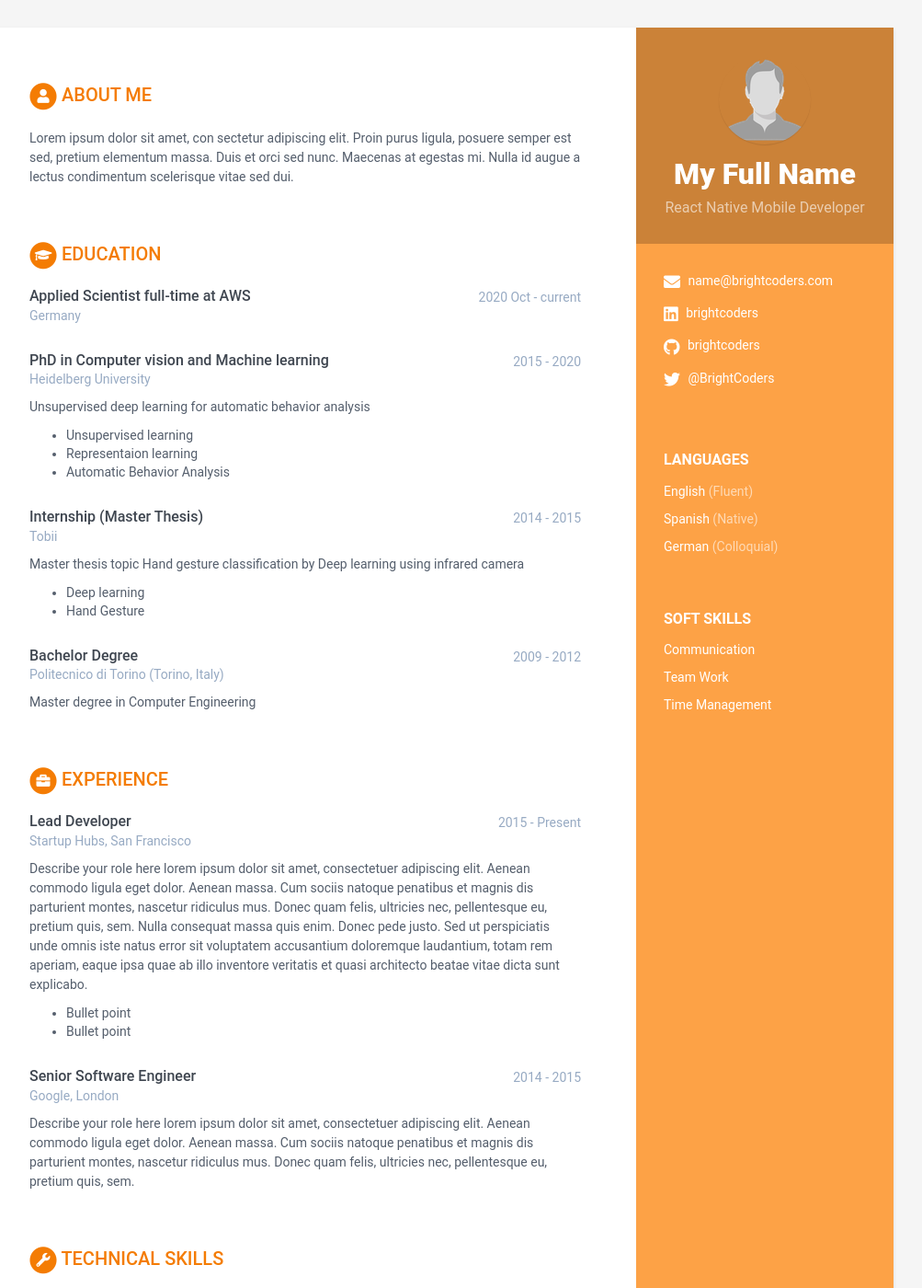
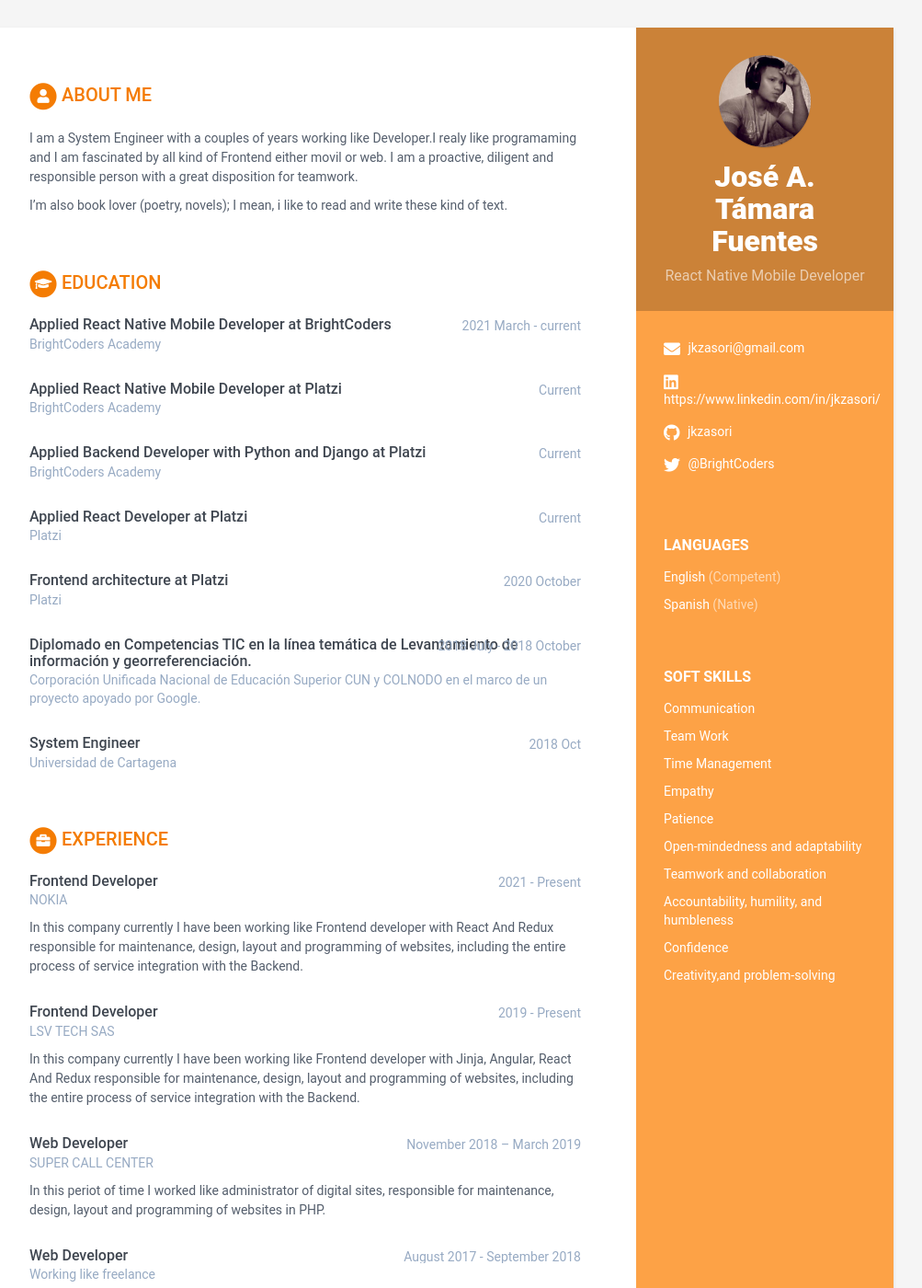
Before and after one commit to jkzasori/resume, a Jekyll site: the page built from index.html, in a window 1280 px wide and 1400 px high. Shown: the whole window at 92% size, without its empty margins (168-1171 px from the left). Built offline with Jekyll 4.4.1, drawn with Linux system fonts in a browser that asks for light colours; some of the changed text lies outside the part shown.

Commit message:
Curriculum Vitae

```diff
--- a/_data/data.yml
+++ b/_data/data.yml
@@ -7,19 +7,19 @@ sidebar:
   education: False # NO MODIFICAR
 
   # Profile information
-  name: My Full Name # Nombre completo
+  name: José A. Támara Fuentes # Nombre completo
   tagline: React Native Mobile Developer # React Native Mobile Developer ó Ruby on Rails Web Developer Según sea el caso
   avatar: profile.png # Colocar una imagen con tu foto de 100x100 pixels dentro de /assets/images
 
   # Actualiza tus datos de contacto
-  email: name@brightcoders.com
+  email: jkzasori@gmail.com
   phone:
   website: # No agregar http://
-  linkedin: brightcoders
-  github: brightcoders
+  linkedin: https://www.linkedin.com/in/jkzasori/
+  github: jkzasori
   gitlab:
   bitbucket:
-  twitter: '@BrightCoders'
+  twitter: "@BrightCoders"
   stack-overflow: # Number/Username, e.g. 123456/alandoe
   codewars:
   goodreads: # Number-Username, e.g. 123456-alandoe
@@ -27,13 +27,10 @@ sidebar:
   # Actualiza según los idiomas y nieles que tienes. Agrega o Elimina según sea necesario.
   languages:
     - idiom: English
-      level: Fluent # Utiliza el resultado de tu examen oficial, o el nivel de acuerdo al modelo Dreyfus
+      level: Competent # Utiliza el resultado de tu examen oficial, o el nivel de acuerdo al modelo Dreyfus
 
     - idiom: Spanish
       level: Native # Utiliza el resultado de tu examen oficial, o el nivel de acuerdo al modelo Dreyfus
-
-    - idiom: German
-      level: Colloquial
 
   # Registra aquí tus soft skills. Agrega o elimina según sea necesario
   interests:
@@ -46,71 +43,103 @@ sidebar:
     - item: Time Management
       link: # dejar en blanco
 
+    - item: Empathy
+      link: # dejar en blanco
+
+    - item: Patience
+      link: # dejar en blanco
+
+    - item: Open-mindedness and adaptability
+      link: # dejar en blanco
+
+    - item: Teamwork and collaboration
+      link: # dejar en blanco
+
+    - item: Accountability, humility, and humbleness
+      link: # dejar en blanco
+
+    - item: Confidence
+      link: # dejar en blanco
+
+    - item: Creativity,and problem-solving
+      link: # dejar en blanco
+
 # Registra aquí un resumen de tu perfil
 career-profile:
   title: About Me # NO MODIFICAR
   summary: |
-    Lorem ipsum dolor sit amet, con sectetur adipiscing elit. Proin purus ligula, posuere semper est sed, pretium elementum massa. Duis et orci sed nunc. Maecenas at egestas mi. Nulla id augue a lectus condimentum scelerisque vitae sed dui.
+    I am a System Engineer with a couples of years working like Developer.I realy like programaming and I am fascinated by all kind of Frontend either movil or web. I am a proactive, diligent and responsible person with a great disposition for teamwork.
+
+    I'm also book lover (poetry, novels); I mean, i like to read and write these kind of text.
 
 # Registra aquí tus estudios. Agrega o elimina según sea necesario
 educationcomplete:
-  - degree: Applied Scientist full-time at AWS
-    university: Germany
-    time: 2020 Oct - current
+  - degree: Applied React Native Mobile Developer at BrightCoders
+    university: BrightCoders Academy
+    time: 2021 March - current
     details: |
 
-  - degree: PhD in Computer vision and Machine learning
-    university: Heidelberg University
-    time: 2015 - 2020
+  - degree: Applied React Native Mobile Developer at Platzi
+    university: BrightCoders Academy
+    time: Current
     details: |
-      Unsupervised deep learning for automatic behavior analysis
 
-        - Unsupervised learning
-        - Representaion learning
-        - Automatic Behavior Analysis
+  - degree: Applied Backend Developer with Python and Django at Platzi
+    university: BrightCoders Academy
+    time: Current
+    details: |
 
-  - degree: Internship (Master Thesis)
-    university: Tobii
-    time: 2014 - 2015
+  - degree: Applied React Developer at Platzi
+    university: Platzi
+    time: Current
     details: |
-      Master thesis topic Hand gesture classification by Deep learning using infrared camera
 
-        - Deep learning
-        - Hand Gesture
+  - degree: Frontend architecture at Platzi
+    university: Platzi
+    time: 2020 October
+    details: |
 
-  - degree: Bachelor Degree
-    university: Politecnico di Torino (Torino, Italy)
-    time: 2009 - 2012
+  - degree: Diplomado en Competencias TIC en la línea temática de Levantamiento de información y georreferenciación.
+    university: Corporación Unificada Nacional de Educación Superior CUN y COLNODO en el marco de un proyecto apoyado por Google.
+    time: 2018 July - 2018 October
     details: |
-      Master degree in Computer Engineering
+
+  - degree: System Engineer
+    university: Universidad de Cartagena
+    time: 2018 Oct
+    details: |
 
 # Registra aquí tu experiencia. Agrega o elimina según sea necesario
 experiences:
-  - role: Lead Developer
-    time: 2015 - Present
-    company: Startup Hubs, San Francisco
+  - role: Frontend Developer
+    time: 2021 - Present
+    company: NOKIA
     details: |
-      Describe your role here lorem ipsum dolor sit amet, consectetuer
-      adipiscing elit. Aenean commodo ligula eget dolor. Aenean massa.
-      Cum sociis natoque penatibus et magnis dis parturient montes,
-      nascetur ridiculus mus. Donec quam felis, ultricies nec,
-      pellentesque eu, pretium quis, sem. Nulla consequat massa quis
-      enim. Donec pede justo. Sed ut perspiciatis unde omnis iste natus
-      error sit voluptatem accusantium doloremque laudantium, totam rem
-      aperiam, eaque ipsa quae ab illo inventore veritatis et quasi
-      architecto beatae vitae dicta sunt explicabo.
-        - Bullet point
-        - Bullet point
+      In this company currently I have been working like Frontend developer with React And Redux responsible for maintenance, design, layout and programming of websites, including the entire process of service integration with the Backend.
 
-  - role: Senior Software Engineer
-    time: 2014 - 2015
-    company: Google, London
+  - role: Frontend Developer
+    time: 2019 - Present
+    company: LSV TECH SAS
     details: |
-      Describe your role here lorem ipsum dolor sit amet, consectetuer
-      adipiscing elit. Aenean commodo ligula eget dolor. Aenean massa.
-      Cum sociis natoque penatibus et magnis dis parturient montes,
-      nascetur ridiculus mus. Donec quam felis, ultricies nec,
-      pellentesque eu, pretium quis, sem.
+      In this company currently I have been working like Frontend developer with Jinja, Angular, React And Redux responsible for maintenance, design, layout and programming of websites, including the entire process of service integration with the Backend.
+
+  - role: Web Developer
+    time: November 2018 – March 2019
+    company: SUPER CALL CENTER
+    details: |
+      In this periot of time I worked like administrator of digital sites, responsible for maintenance, design, layout and programming of websites in PHP.
+
+  - role: Web Developer
+    time: August 2017 - September 2018
+    company: Working like freelance
+    details: |
+      In this periot of time I worked like freelance in diferent projects like administrator of digital sites, responsible for maintenance, design, layout and programming of websites.
+
+  - role: Web Developer
+    time: April 2017 - July 2017
+    company: SIAECO
+    details: |
+      In this periot of time I worked like administrator of digital sites, responsible for maintenance, design, layout and programming of websites in PHP.
 
 # Registra aquí tus habilidades técnicas, para level utiliza:
 # 20% para Novice
@@ -123,22 +152,67 @@ skills:
 
   toolset:
     - name: Python
-      level: 20%
-
-    - name: PyTorch
       level: 40%
 
-    - name: Tensorflow
+    - name: PHP
       level: 60%
 
-    - name: Caffe
+    - name: Node
+      level: 60%
+
+    - name: DOOPHP
+      level: 60%
+
+    - name: Selenium
+      level: 40%
+
+    - name: NoSQL
+      level: 60%
+
+    - name: SQL
+      level: 60%
+
+    - name: ReactNative
+      level: 40%
+
+    - name: React
       level: 80%
 
-    - name: Matlab
+    - name: Redux
+      level: 80%
+
+    - name: Angular
+      level: 60%
+
+    - name: FireBase
+      level: 40%
+
+    - name: CSS
+      level: 80%
+
+    - name: SASS
+      level: 80%
+
+    - name: LESS
+      level: 80%
+
+    - name: STYLUS
+      level: 80%
+
+    - name: PUG
+      level: 40%
+
+    - name: HTML
       level: 100%
 
-    - name: C/C++
-      level: 40%
+    - name: JS
+      level: 80%
+
+    - name: Jquery
+      level: 80%
+
+    - name: Git/GitHub
+      level: 80%
 
 # NO MODIFICAR
 footer: >
```
Also changed, not shown: assets/images/profile.png.
